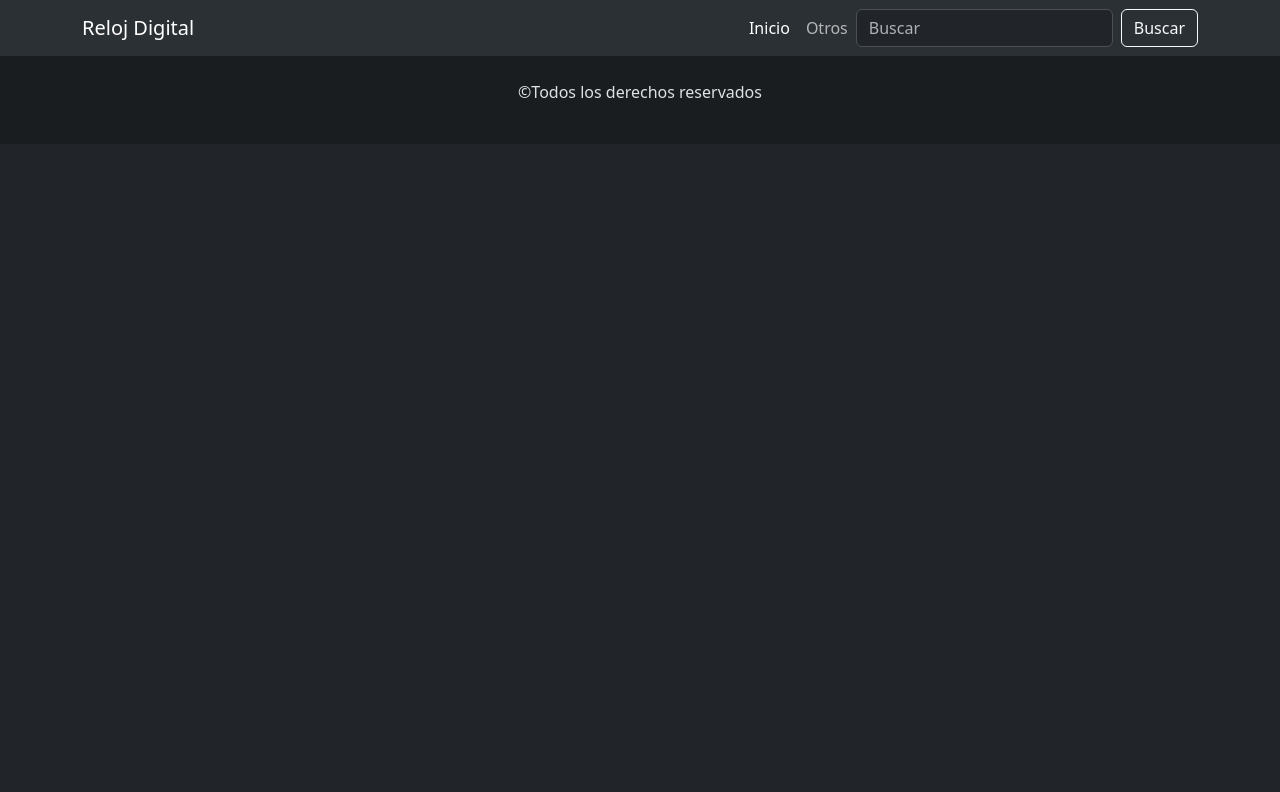
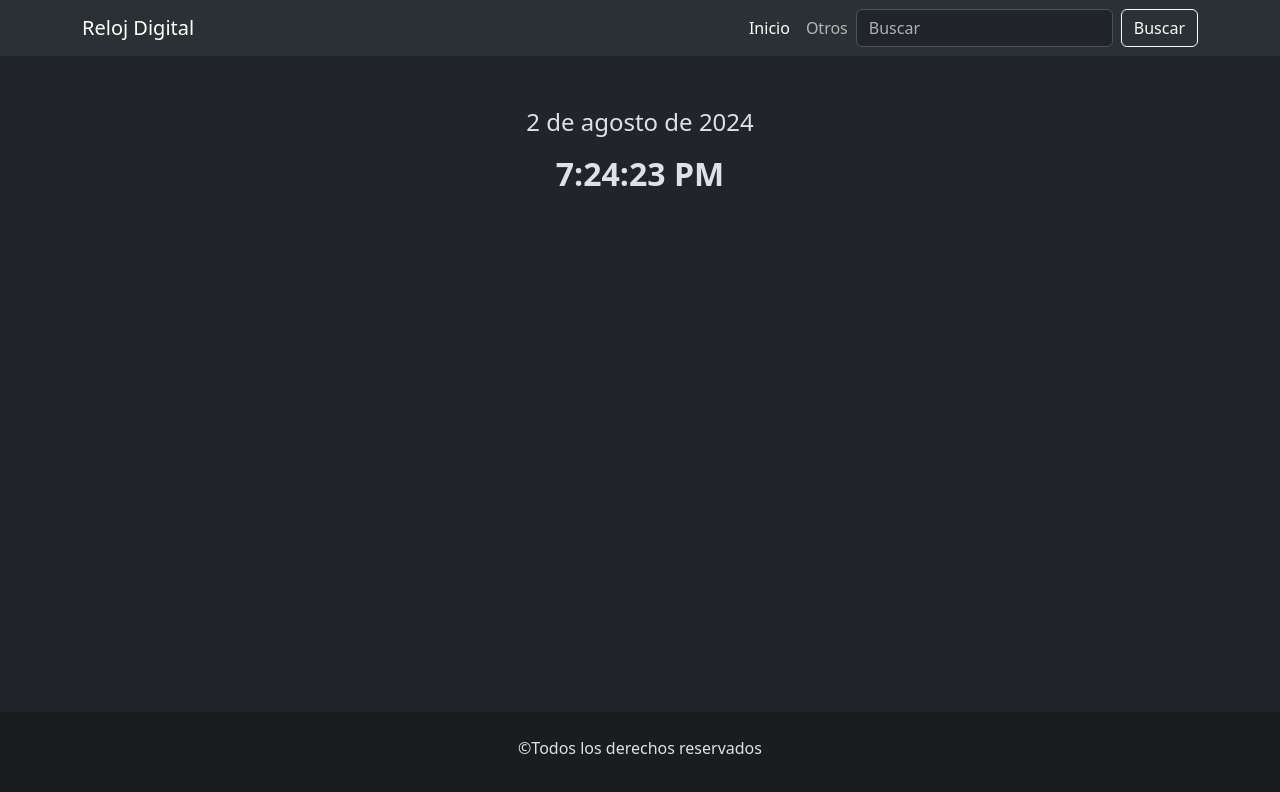
Before and after one commit to Matoma1607/proyectoReloj102i, a plain HTML site: page index.html in a window 1280 px wide. Drawn offline with nearby package versions, Linux system fonts and the light colour scheme.

Commit message:
se realizo el proyecto de reloj

```diff
--- a/css/style.css
+++ b/css/style.css
@@ -1,9 +1,15 @@
-body{
-    display: flex;
-    flex-direction: column;
-    min-height: 100vh;
+body {
+  display: grid;
+  min-height: 100vh;
+  grid-template-rows: auto 1fr auto;
 }
 
-main{
-    flex-grow: 1;
+.reloj {
+    font-size: 2rem;
+    font-weight: bold;
 }
+
+.fecha {
+    font-size: 1.5rem;
+    margin-bottom: 10px;
+}
--- a/index.html
+++ b/index.html
@@ -63,7 +63,10 @@
         </div>
       </nav>
     </header>
-
+    <section class="container text-center mt-5">
+      <div class="fecha" id="fecha">00 de Mes, 0000</div>
+      <div class="reloj" id="reloj">00:00:00 AM</div>
+    </section>
     <footer class="text-center py-4 bg-dark-subtle">
       <p>&copy;Todos los derechos reservados</p>
     </footer>
--- a/js/reloj.js
+++ b/js/reloj.js
@@ -0,0 +1,27 @@
+function actualizarReloj() {
+    // Crear un nuevo objeto Date para obtener la fecha y hora actuales
+    const ahora = new Date();
+
+    // Obtener la fecha en formato legible
+    const opcionesFecha = { year: 'numeric', month: 'long', day: 'numeric' };
+    const fechaStr = ahora.toLocaleDateString('es-ES', opcionesFecha);
+    document.getElementById('fecha').innerText = fechaStr;
+
+    // Obtener la hora en formato AM/PM
+    let horas = ahora.getHours();
+    const minutos = ahora.getMinutes().toString().padStart(2, '0');
+    const segundos = ahora.getSeconds().toString().padStart(2, '0');
+    const ampm = horas >= 12 ? 'PM' : 'AM';
+
+    horas = horas % 12;
+    horas = horas ? horas : 12; // El '0' debe convertirse en '12'
+
+    const horaStr = `${horas}:${minutos}:${segundos} ${ampm}`;
+    document.getElementById('reloj').innerText = horaStr;
+}
+
+// Actualizar el reloj cada segundo
+setInterval(actualizarReloj, 1000);
+
+// Llamar a la función una vez para mostrar la hora inmediatamente
+actualizarReloj();
```
